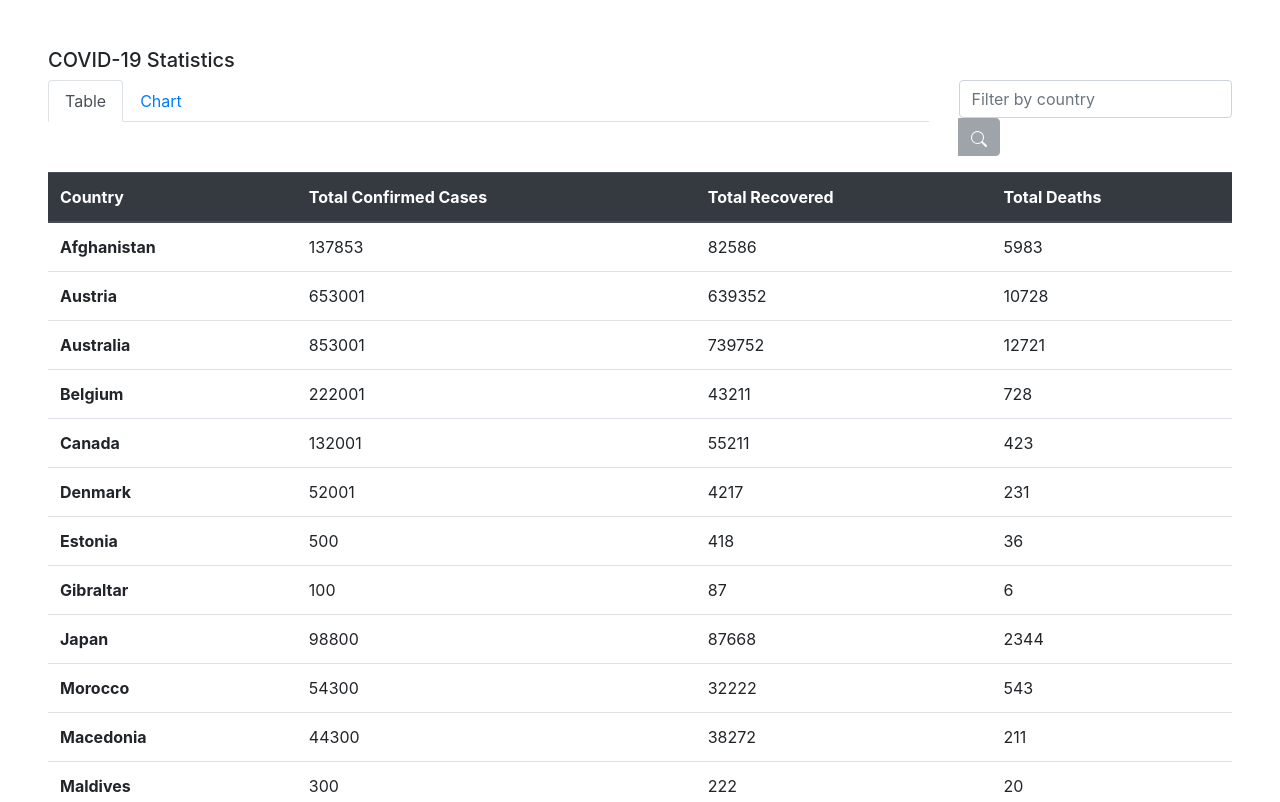
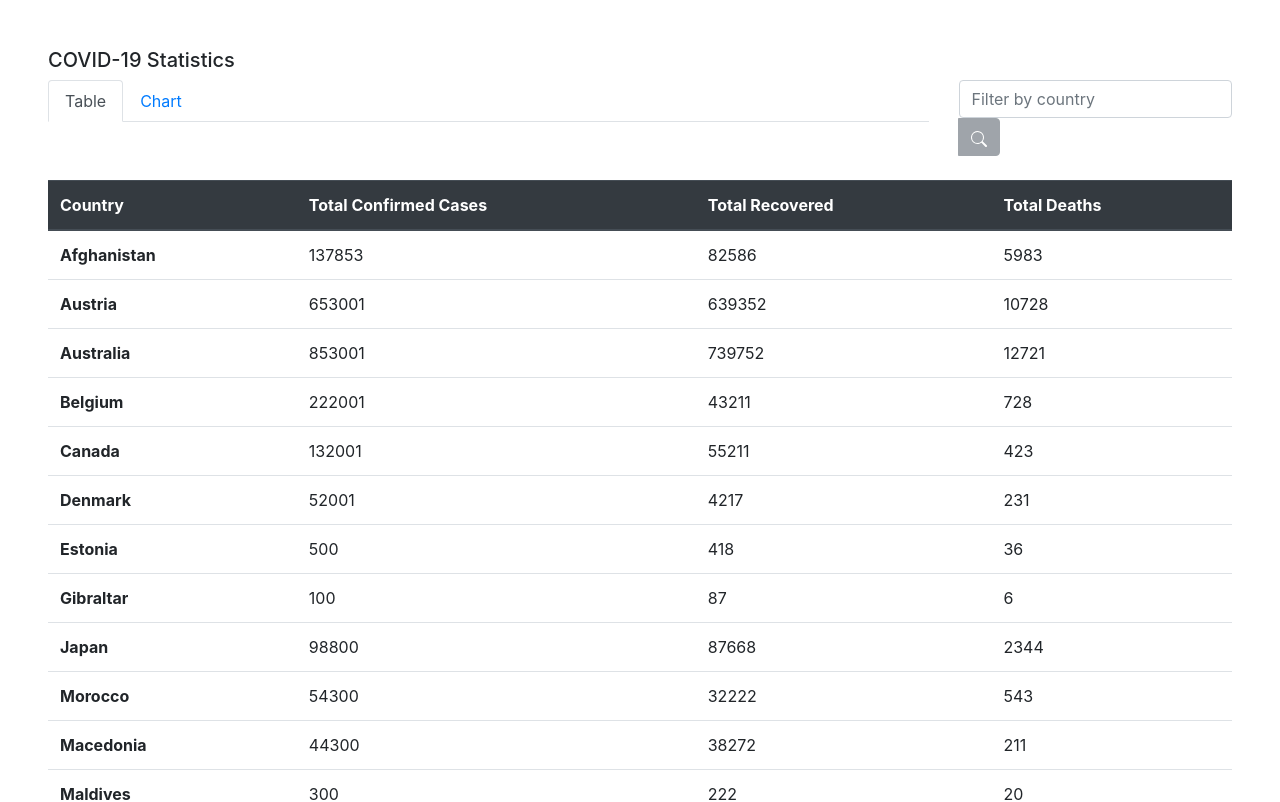
Before and after one commit to victoriadoiron/covid-stats, a React (Create React App) app: page / in a window 1280 px wide. Shown: the top 802 px of the page. Built offline with nearby package versions, Linux system fonts and the light colour scheme.

Commit message:
margin
adds margin top to country list

```diff
--- a/src/summary-table/CountryList.tsx
+++ b/src/summary-table/CountryList.tsx
@@ -19,7 +19,7 @@ interface Props {
 
 export const CountryList: FunctionComponent<Props> = ({ countrySummaries }) => {
     return (
-        <Table className="table">
+        <Table className="table mt-2">
             <thead className="thead-dark">
                 <tr>
                     <th scope="col">Country</th>
```
